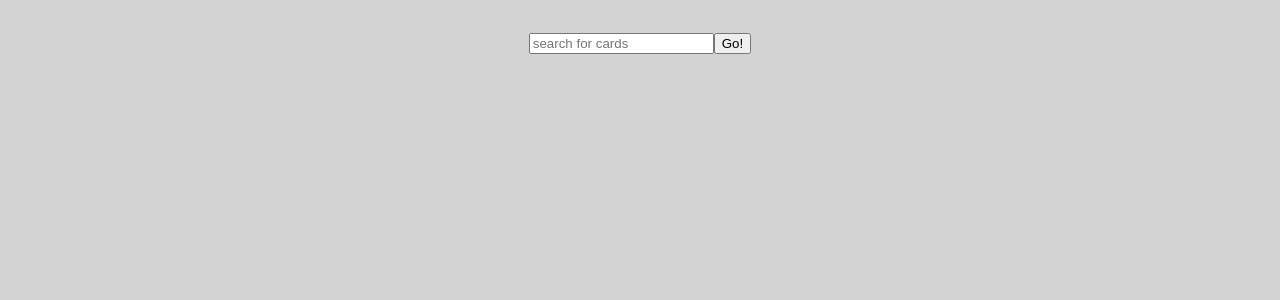
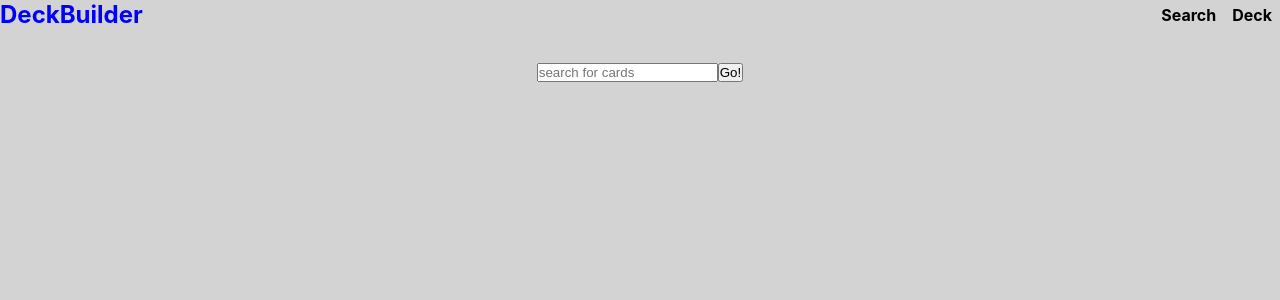
Before and after one commit to shanesc/deckbuilder, a React (Create React App) app: page / in a window 1280 px wide. Shown: the top 300 px of the page. Built offline with nearby package versions, Linux system fonts and the light colour scheme.

Commit message:
began nav bar and styling

```diff
--- a/src/App.js
+++ b/src/App.js
@@ -2,6 +2,7 @@ import React, { Component } from 'react';
 import CardList from './components/CardList';
 import SearchBox from './components/SearchBox';
 import Deck from './components/Deck';
+import Navigation from './components/Navigation';
 import './App.css';
 
 class App extends Component {
@@ -43,6 +44,7 @@ class App extends Component {
     const { cards, userCards, loading } = this.state;
     return (
       <div>
+        <Navigation />
         <SearchBox
           onButtonClick={this.onButtonSubmit}
           onSearchChange={this.onSearchChange}
--- a/src/components/Deck.js
+++ b/src/components/Deck.js
@@ -6,8 +6,8 @@ const Deck = ({ cards, onCardClick, cardSmall }) => {
     <div>
       {(cards.length)
         ? (cards.length === 1)
-          ? <h1>{cards.length} card in your deck</h1>
-          : <h1>{cards.length} cards in your deck</h1>
+          ? <h3>{cards.length} card in your deck</h3>
+          : <h3>{cards.length} cards in your deck</h3>
         : <div></div>
       }
 
--- /dev/null
+++ b/src/components/Navigation.css
@@ -0,0 +1,26 @@
+.nav {
+  display: flex;
+  justify-content: space-between;
+}
+
+.nav-title {
+  color: blue;
+}
+
+.nav-links {
+  list-style: none;
+}
+
+.nav-links a {
+  display: block;
+  padding: 0 0.5rem;
+  text-decoration: none;
+  color: black;
+  font-weight: bold;
+}
+
+.center {
+  display: flex;
+  align-items: center;
+  text-align: center;
+}
--- /dev/null
+++ b/src/components/Navigation.js
@@ -0,0 +1,19 @@
+import React from 'react';
+import './Navigation.css';
+
+const Navigation = () => {
+  return (
+    <div className='nav'>
+      <div className='nav-title center'>
+        <h2>DeckBuilder</h2>
+      </div>
+      <ul className='nav-links center'>
+        <li><a href='#'>Search</a></li>
+        <li><a href='#'>Deck</a></li>
+      </ul>
+
+    </div>
+  )
+};
+
+export default Navigation;
--- a/src/index.css
+++ b/src/index.css
@@ -1,3 +1,8 @@
+* {
+  margin: 0;
+  padding: 0;
+}
+
 body {
   background-color: lightgrey;
   margin: 0;
```
